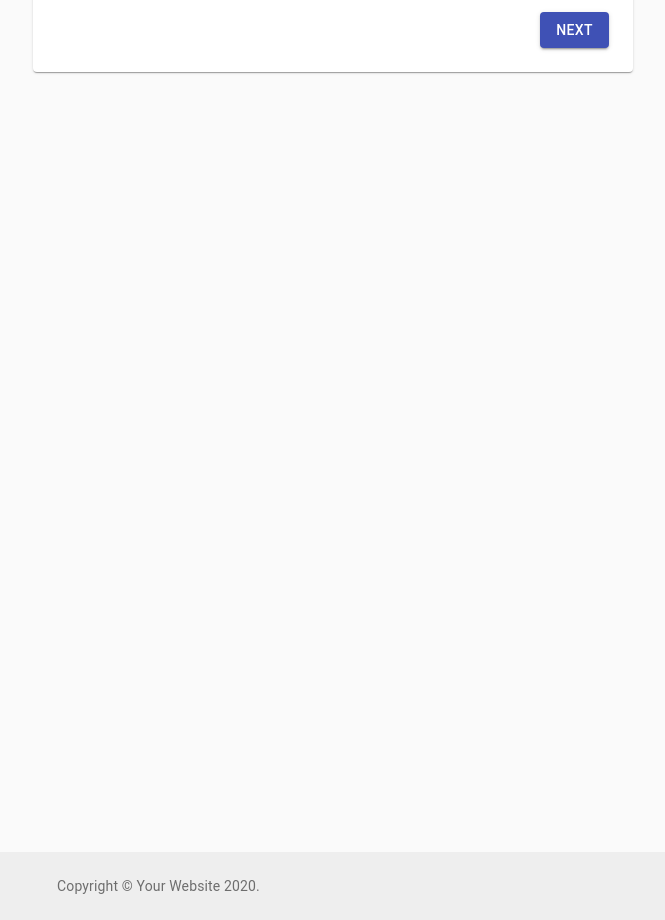
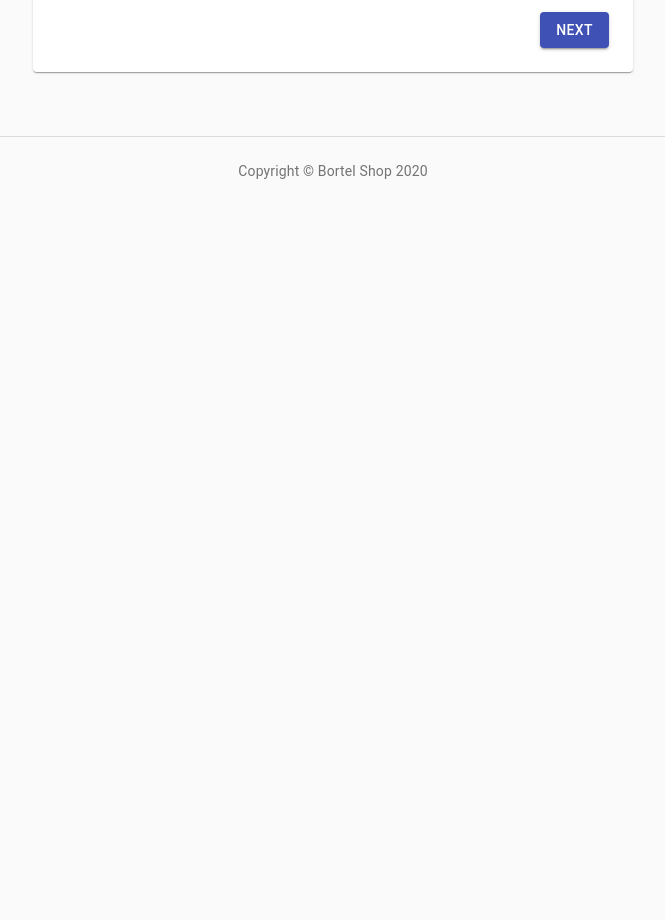
Before and after one commit to Chris-Bortel-401-advanced-javascript/bortel-shop, a React (Create React App) app: page /cart in a window 1280 px wide. Shown: the part 720-1640 px from the top of the page, without its empty margins (307-972 px from the left). After the commit the page ends 926 px from the top, so only its background shows below. Built offline with nearby package versions, Linux system fonts and the light colour scheme.

Commit message:
Sending the state of cart to checkout

```diff
--- a/src/components/cart/checkout.js
+++ b/src/components/cart/checkout.js
@@ -1,6 +1,8 @@
 // Hook up this component to the cart button
 
 import React from 'react';
+import {useSelector} from 'react-redux';
+
 import { makeStyles } from '@material-ui/core/styles';
 import CssBaseline from '@material-ui/core/CssBaseline';
 import Paper from '@material-ui/core/Paper';
@@ -79,6 +81,11 @@ export default function ShoppingCart() {
     setActiveStep(activeStep - 1);
   };
 
+  //TODO: Need to render this at the top of the page
+  const cart = useSelector( state => state.cart);
+console.log('cart at checkout',cart)
+
+
   return (
     <React.Fragment>
       <CssBaseline />
--- a/src/components/cart/simple-cart.js
+++ b/src/components/cart/simple-cart.js
@@ -32,7 +32,6 @@ function SimpleCart() {
   const classes = useStyles();
   const dispatch = useDispatch();
   let cart = useSelector( state => state.cart);
-  console.log(cart)
   const destroy = (product) => {
     dispatch(deleteFromCart(product));
     dispatch(putStockBack(product));
--- a/src/components/footer/footer.js
+++ b/src/components/footer/footer.js
@@ -1,82 +1,16 @@
-import React from 'react';
-import CssBaseline from '@material-ui/core/CssBaseline';
-import Typography from '@material-ui/core/Typography';
-import { makeStyles } from '@material-ui/core/styles';
-import Container from '@material-ui/core/Container';
-import Link from '@material-ui/core/Link';
-
-function Copyright() {
-  return (
-    <Typography variant="body2" color="textSecondary">
-      {'Copyright © '}
-      <Link color="inherit" href="https://material-ui.com/">
-        Your Website
-      </Link>{' '}
-      {new Date().getFullYear()}
-      {'.'}
-    </Typography>
-  );
-}
-
-const useStyles = makeStyles((theme) => ({
-  root: {
-    display: 'flex',
-    flexDirection: 'column',
-    minHeight: '100vh',
-  },
-  main: {
-    marginTop: theme.spacing(8),
-    marginBottom: theme.spacing(2),
-  },
-
-  // TODO: Get this to the bottom without all of that padding
-  footer: {
-    padding: theme.spacing(3, 2),
-    marginTop: 'auto',
-    backgroundColor:
-      theme.palette.type === 'light' ? theme.palette.grey[200] : theme.palette.grey[800],
-  },
-}));
-
-export default function StickyFooter() {
-  const classes = useStyles();
-
-  return (
-    <div className={classes.root}>
-      <CssBaseline />
-      <Container component="main" className={classes.main} maxWidth="sm">
-        {/* <Typography variant="h2" component="h1" gutterBottom>
-          Sticky footer
-        </Typography> */}
-        {/* <Typography variant="h5" component="h2" gutterBottom>
-          {'Pin a footer to the bottom of the viewport.'}
-          {'The footer will move as the main element of the page grows.'}
-        </Typography> */}
-        {/* <Typography variant="body1">Sticky footer placeholder.</Typography> */}
-      </Container>
-      <footer className={classes.footer}>
-        <Container maxWidth="sm">
-          {/* <Typography variant="body1">My sticky footer can be found here.</Typography> */}
-          <Copyright />
-        </Container>
-      </footer>
-    </div>
-  );
-}
-
 // import React from 'react';
-// import Grid from '@material-ui/core/Grid';
+// import CssBaseline from '@material-ui/core/CssBaseline';
 // import Typography from '@material-ui/core/Typography';
-// import Link from '@material-ui/core/Link';
 // import { makeStyles } from '@material-ui/core/styles';
 // import Container from '@material-ui/core/Container';
+// import Link from '@material-ui/core/Link';
 
 // function Copyright() {
 //   return (
-//     <Typography variant="body2" color="textSecondary" align="center">
+//     <Typography variant="body2" color="textSecondary">
 //       {'Copyright © '}
 //       <Link color="inherit" href="https://material-ui.com/">
-//         Bortel Shop
+//         Your Website
 //       </Link>{' '}
 //       {new Date().getFullYear()}
 //       {'.'}
@@ -85,62 +19,126 @@ export default function StickyFooter() {
 // }
 
 // const useStyles = makeStyles((theme) => ({
-//   '@global': {
-//     ul: {
-//       margin: 0,
-//       padding: 0,
-//       listStyle: 'none',
-//     },
+//   root: {
+//     display: 'flex',
+//     flexDirection: 'column',
+//     minHeight: '100vh',
 //   },
-//   appBar: {
-//     borderBottom: `1px solid ${theme.palette.divider}`,
-//   },
-//   toolbarTitle: {
-//     flex: 1,
-//   },
-//   link: {
-//     margin: theme.spacing(1, 1.5),
-//   },
-//   heroContent: {
-//     padding: theme.spacing(8, 0, 6),
-//   },
-//   cardHeader: {
-//     backgroundColor: theme.palette.grey[200]
-//   },
-//   fullHeight: {
-//     height: "100%"
+//   main: {
+//     marginTop: theme.spacing(8),
+//     marginBottom: theme.spacing(2),
 //   },
 //   footer: {
-//     borderTop: `1px solid ${theme.palette.divider}`,
-//     marginTop: theme.spacing(8),
-//     paddingTop: theme.spacing(3),
-//     paddingBottom: theme.spacing(3),
+//     padding: theme.spacing(3, 2),
+//     marginTop: 'auto',
+//     backgroundColor:
+//       theme.palette.type === 'light' ? theme.palette.grey[200] : theme.palette.grey[800],
 //   },
 // }));
 
-// function Footer() {
+// export default function StickyFooter() {
 //   const classes = useStyles();
 
-//   return(
-//     <>
-//       {/* Footer */}
-//       <Container maxWidth="lg" component="footer" className={classes.footer}>
-//         <Grid container spacing={4} justify="space-around">
-
-//           {/* How do these 3 combine to make this a responsive grid? */}
-//           <Grid item xs={12} md={6} lg={3}>
-//             <Copyright />
-//             {/* <ul>
-//               <li> <Link href="#" variant="subtitle1" color="textSecondary">Item 1</Link> </li>
-//               <li> <Link href="#" variant="subtitle1" color="textSecondary">Item 2</Link> </li>
-//             </ul> */}
-//           </Grid>
-//         </Grid>
+//   return (
+//     <div className={classes.root}>
+//       <CssBaseline />
+//       <Container component="main" className={classes.main} maxWidth="sm">
+//         <Typography variant="h2" component="h1" gutterBottom>
+//           Sticky footer
+//         </Typography>
+//         <Typography variant="h5" component="h2" gutterBottom>
+//           {'Pin a footer to the bottom of the viewport.'}
+//           {'The footer will move as the main element of the page grows.'}
+//         </Typography>
+//         <Typography variant="body1">Sticky footer placeholder.</Typography>
 //       </Container>
-
-//     </>
-//   )
-
+//       <footer className={classes.footer}>
+//         <Container maxWidth="sm">
+//           <Typography variant="body1">My sticky footer can be found here.</Typography>
+//           <Copyright />
+//         </Container>
+//       </footer>
+//     </div>
+//   );
 // }
 
-// export default Footer
+import React from 'react';
+import Grid from '@material-ui/core/Grid';
+import Typography from '@material-ui/core/Typography';
+import Link from '@material-ui/core/Link';
+import { makeStyles } from '@material-ui/core/styles';
+import Container from '@material-ui/core/Container';
+
+function Copyright() {
+  return (
+    <Typography variant="body2" color="textSecondary" align="center">
+      {'Copyright © '}
+      <Link color="inherit" href="https://material-ui.com/">
+        Bortel Shop
+      </Link>{' '}
+      {new Date().getFullYear()}
+      {/* {'.'} */}
+    </Typography>
+  );
+}
+
+const useStyles = makeStyles((theme) => ({
+  '@global': {
+    ul: {
+      margin: 0,
+      padding: 0,
+      listStyle: 'none',
+    },
+  },
+  appBar: {
+    borderBottom: `1px solid ${theme.palette.divider}`,
+  },
+  toolbarTitle: {
+    flex: 1,
+  },
+  link: {
+    margin: theme.spacing(1, 1.5),
+  },
+  heroContent: {
+    padding: theme.spacing(8, 0, 6),
+  },
+  cardHeader: {
+    backgroundColor: theme.palette.grey[200]
+  },
+  fullHeight: {
+    height: "100%"
+  },
+  footer: {
+    borderTop: `1px solid ${theme.palette.divider}`,
+    marginTop: theme.spacing(8),
+    paddingTop: theme.spacing(3),
+    paddingBottom: theme.spacing(3),
+  },
+}));
+
+function Footer() {
+  const classes = useStyles();
+
+  return(
+    <>
+      {/* Footer */}
+      <Container maxWidth="lg" component="footer" className={classes.footer}>
+        <Grid container spacing={4} justify="space-around">
+
+          {/* How do these 3 combine to make this a responsive grid? */}
+          <Grid item xs={12} md={6} lg={3}>
+            <Copyright />
+            {/* <ul>
+              <li> <Link href="#" variant="subtitle1" color="textSecondary">Item 1</Link> </li>
+              <li> <Link href="#" variant="subtitle1" color="textSecondary">Item 2</Link> </li>
+            </ul> */}
+          </Grid>
+        </Grid>
+      </Container>
+
+    </>
+  )
+
+}
+
+export default Footer
--- a/src/components/storefront/products.js
+++ b/src/components/storefront/products.js
@@ -41,7 +41,6 @@ function Products() {
     // decrement one from product
   }
 
-  console.log('products:', products);
 
   return (
   <>
--- a/src/store/products.js
+++ b/src/store/products.js
@@ -27,12 +27,11 @@ export const getProducts = () => async dispatch => {
     type: 'GETPRODUCTS',
     payload: products.data.results
   })
-  console.log('products ::::::',products)
 }
 
 // Action that will trigger the reducer to reduce the stock counter
 export const decrementStock = (payload) => async dispatch => {
-console.log('payload in stock:', payload.inStock)
+// console.log('payload in stock:', payload.inStock)
   payload.inStock = payload.inStock-=1;
 
   await axios ({
```
Also changed, not shown: src/components/header/header.js (line endings or trailing spaces), 1 other file (tests, documents, lock files or other folders).
